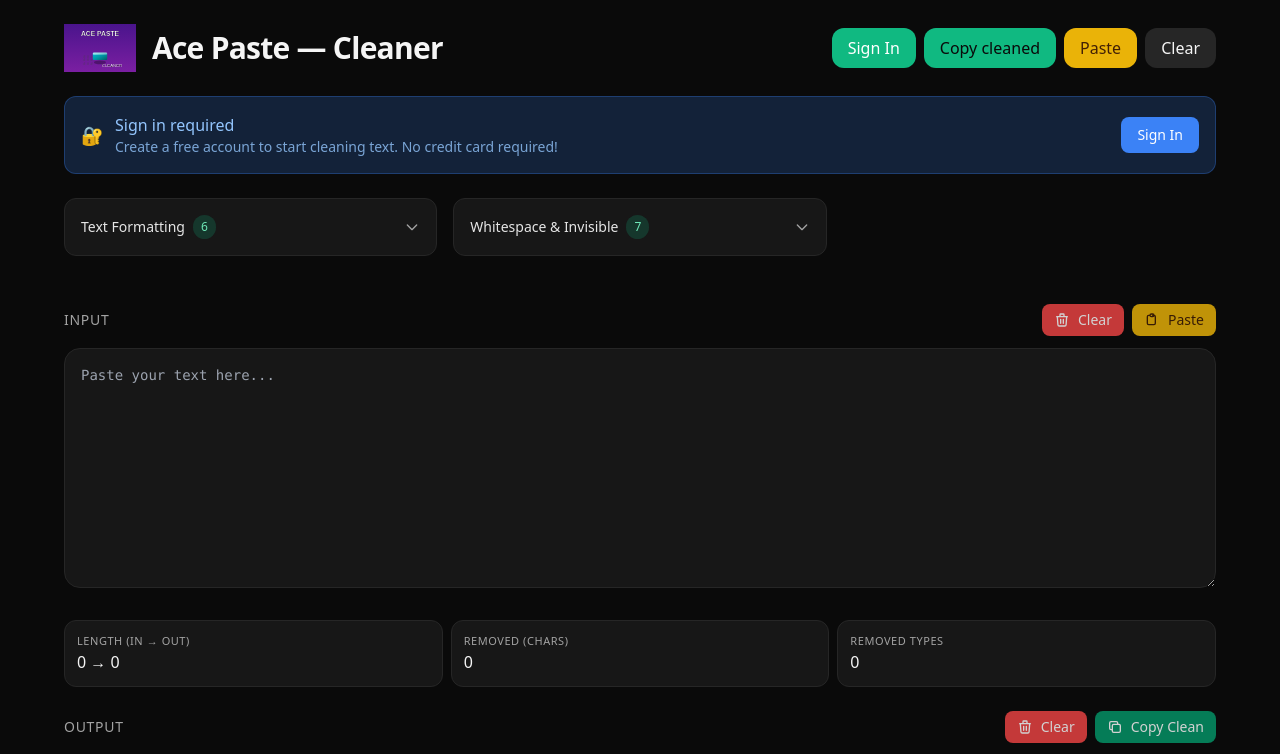
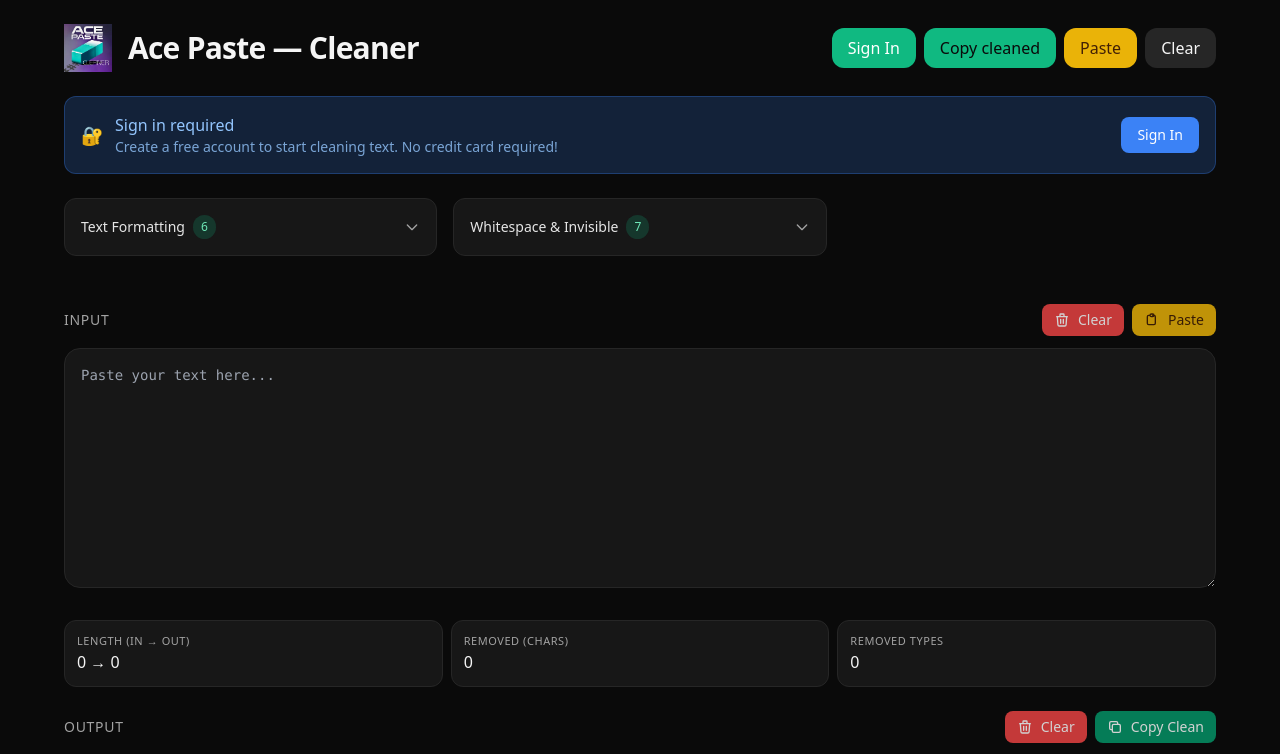
Before and after one commit to sugarcypher/ace-paste-cleaner-web, a React (Vite) app: page / in a window 1280 px wide. Shown: the top 754 px of the page. Built offline with nearby package versions, Linux system fonts and the light colour scheme.

Commit message:
feat: replace placeholder logo with actual Ace Paste Cleaner logo
- Add real logo.jpg (2384x2384) from user
- Update App.tsx to use actual logo instead of placeholder SVG
- Logo now displays properly in app header

```diff
--- a/src/App.tsx
+++ b/src/App.tsx
@@ -119,7 +119,7 @@
         <header className="flex flex-col sm:flex-row sm:items-center sm:justify-between gap-3">
           <div className="flex items-center gap-4">
             <img
-              src="/logo.svg"
+              src="/logo.jpg"
               alt="Ace Paste Cleaner Logo"
               className="h-12 w-auto"
             />
```
Also changed, not shown: public/logo.jpg (added).
